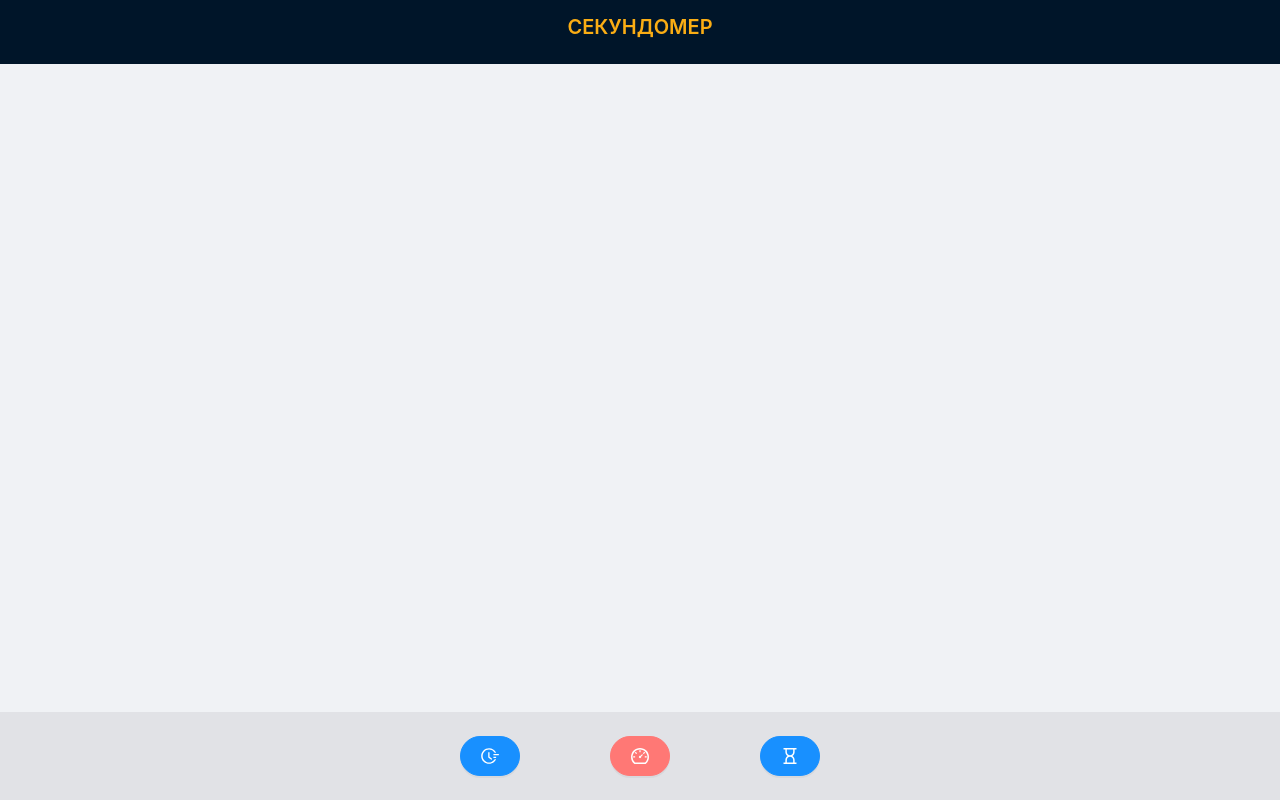
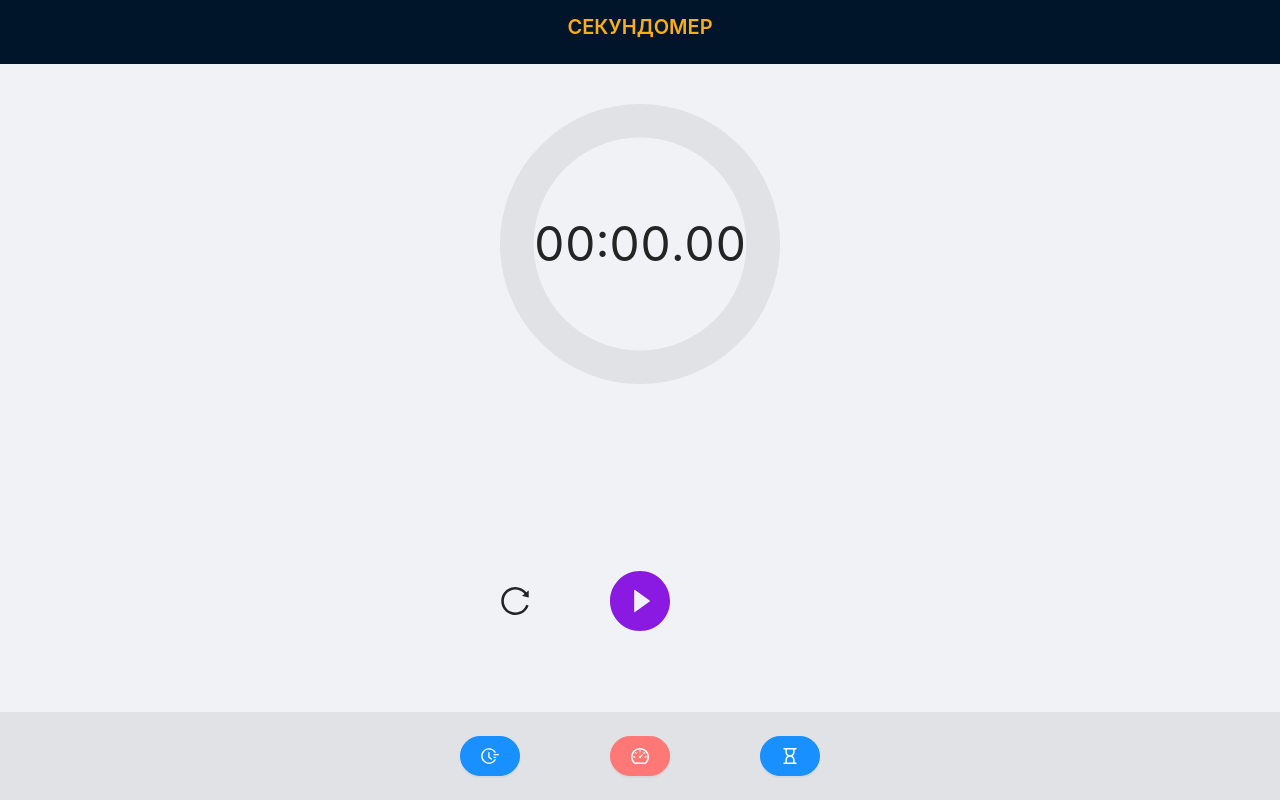
Before and after one commit to pv18/timer_react, a React (Create React App) app: page / in a window 1280 px wide. Both pictures are taken after a click on the button 640 px from the left and 756 px from the top of the page. Built offline with nearby package versions, Linux system fonts and the light colour scheme.

Commit message:
added StopWatch

```diff
--- a/src/App.tsx
+++ b/src/App.tsx
@@ -1,8 +1,9 @@
 import React, {useEffect, useState} from 'react';
 import {Button, Layout, Progress, Typography} from 'antd';
 import {DashboardOutlined, FieldTimeOutlined, HourglassOutlined} from '@ant-design/icons';
-import {getPercent, getTime, getСurrentTime} from './utils/utils';
+import {getPercent, getTime, getСurrentTime} from './utils/utils-clock';
 import {Clock} from './components/Clock';
+import {StopWatch} from './components/StopWatch';
 
 const {Header, Footer, Content} = Layout;
 const {Title, Text} = Typography;
@@ -19,6 +20,7 @@ const App = () => {
             </Header>
             <Content>
                 {header === 'время' && <Clock/>}
+                {header === 'секундомер' && <StopWatch/>}
             </Content>
             <Footer style={{background: '#e1e2e6'}}>
                 <div className={'footer'}>
--- a/src/components/Clock.tsx
+++ b/src/components/Clock.tsx
@@ -1,6 +1,6 @@
 import React, {useEffect, useState} from 'react';
 import {Progress, Typography} from 'antd';
-import {getDay, getMonth, getNumberOfMonth, getPercent, getСurrentTime} from '../utils/utils';
+import {getDay, getMonth, getNumberOfMonth, getPercent, getСurrentTime} from '../utils/utils-clock';
 
 const {Title, Text} = Typography;
 
--- /dev/null
+++ b/src/components/StopWatch.tsx
@@ -0,0 +1,80 @@
+import React, {useEffect, useState} from 'react';
+import {Button, Progress, Typography} from 'antd';
+import {getDay, getMonth, getNumberOfMonth, getPercent, getTime, getСurrentTime} from '../utils/utils-clock';
+import {getPercentMinutes, getСonvertedTime} from '../utils/utils-stopwatch';
+import {
+    HourglassOutlined,
+    PauseCircleFilled,
+    PlayCircleFilled,
+    ReloadOutlined,
+    RightCircleFilled
+} from '@ant-design/icons';
+
+const {Title, Text} = Typography;
+
+export const StopWatch = () => {
+    const [isActive, setIsActive] = useState<boolean>(false);
+    const [isPaused, setIsPaused] = useState<boolean>(true);
+    const [showButtonStart, setShowButtonStart] = useState<boolean>(true);
+    const [time, setTime] = useState(0);
+
+    useEffect(() => {
+        let interval: any = null;
+
+        if (isActive && isPaused === false) {
+            interval = setInterval(() => {
+                setTime((time) => time + 10);
+            }, 10);
+        } else {
+            clearInterval(interval);
+        }
+        return () => {
+            clearInterval(interval);
+        };
+    }, [isActive, isPaused]);
+
+    const handleStart = () => {
+        setIsActive(true);
+        setIsPaused(false);
+        setShowButtonStart(false)
+    };
+
+    const handlePauseResume = () => {
+        setIsPaused(!isPaused);
+        setShowButtonStart(true)
+    };
+
+    const handleReset = () => {
+        setIsActive(false);
+        setTime(0);
+    };
+
+    return (
+        <>
+            <div className={'main'}>
+                <Progress
+                    type="circle"
+                    strokeColor={{
+                        '0%': '#108ee9',
+                        '100%': '#87d068',
+                    }}
+                    trailColor={'#e1e2e6'}
+                    percent={getPercentMinutes(time)}
+                    format={() => getСonvertedTime(time)}
+                    width={280}
+                    strokeWidth={12}
+                />
+                <br/>
+                <br/>
+                <br/>
+                <div className={'button-group'}>
+                    <ReloadOutlined style={{fontSize: '30px'}} onClick={handleReset}/>
+                    {showButtonStart
+                        ? <PlayCircleFilled style={{fontSize: '60px', color: '#8a19e2'}} onClick={handleStart}/>
+                        : <PauseCircleFilled style={{fontSize: '60px', color: '#fb0303'}} onClick={handlePauseResume}/>
+                    }
+                </div>
+            </div>
+        </>
+    );
+};
--- a/src/index.scss
+++ b/src/index.scss
@@ -29,6 +29,18 @@
   }
 }
 
+.button-group {
+  width: 100%;
+  height: 100%;
+  display: flex;
+  align-items: center;
+
+  *:first-child {
+    margin-left: 20px;
+    margin-right: 30px;
+  }
+}
+
 .footer {
   max-width: 360px;
   margin: 0 auto;
--- a/src/utils/utils.ts
+++ b/src/utils/utils-clock.ts
@@ -30,7 +30,6 @@ export const getСurrentTime = () => {
 // Получить актуальное время в процентном отношении к суткам
 export const getPercent = () => {
     const date = new Date()
-    // return `${date.getHours()}:${date.getMinutes()}:${date.getSeconds() < 10 ? '0' + date.getSeconds() : date.getSeconds()}`
 
     let h = date.getHours() < 10 ? '0' + date.getHours() : date.getHours()
     let m = date.getMinutes() < 10 ? '0' + date.getMinutes() : date.getMinutes()
--- /dev/null
+++ b/src/utils/utils-stopwatch.ts
@@ -0,0 +1,18 @@
+// Получить процент от минуты
+export const getPercentMinutes = (time: number) => {
+    let milliseconds = Math.floor(time / 1000 % 3600 % 60);
+    return milliseconds * 100 / 60
+}
+
+// Вернуть время в ввиде строки для секундомера
+export const getСonvertedTime = (value: number) => {
+    let m = Math.floor(value / 1000 % 3600 / 60);
+    let s = Math.floor(value / 1000 % 3600 % 60);
+    let ms = Math.floor((value / 10) % 100);
+
+    let minutes = m < 10 ? '0' + m : m
+    let seconds = s < 10 ? '0' + s : s
+    let milliseconds = ms < 10 ? '0' + ms : ms
+
+    return `${minutes}:${seconds}.${milliseconds}`
+}
```
